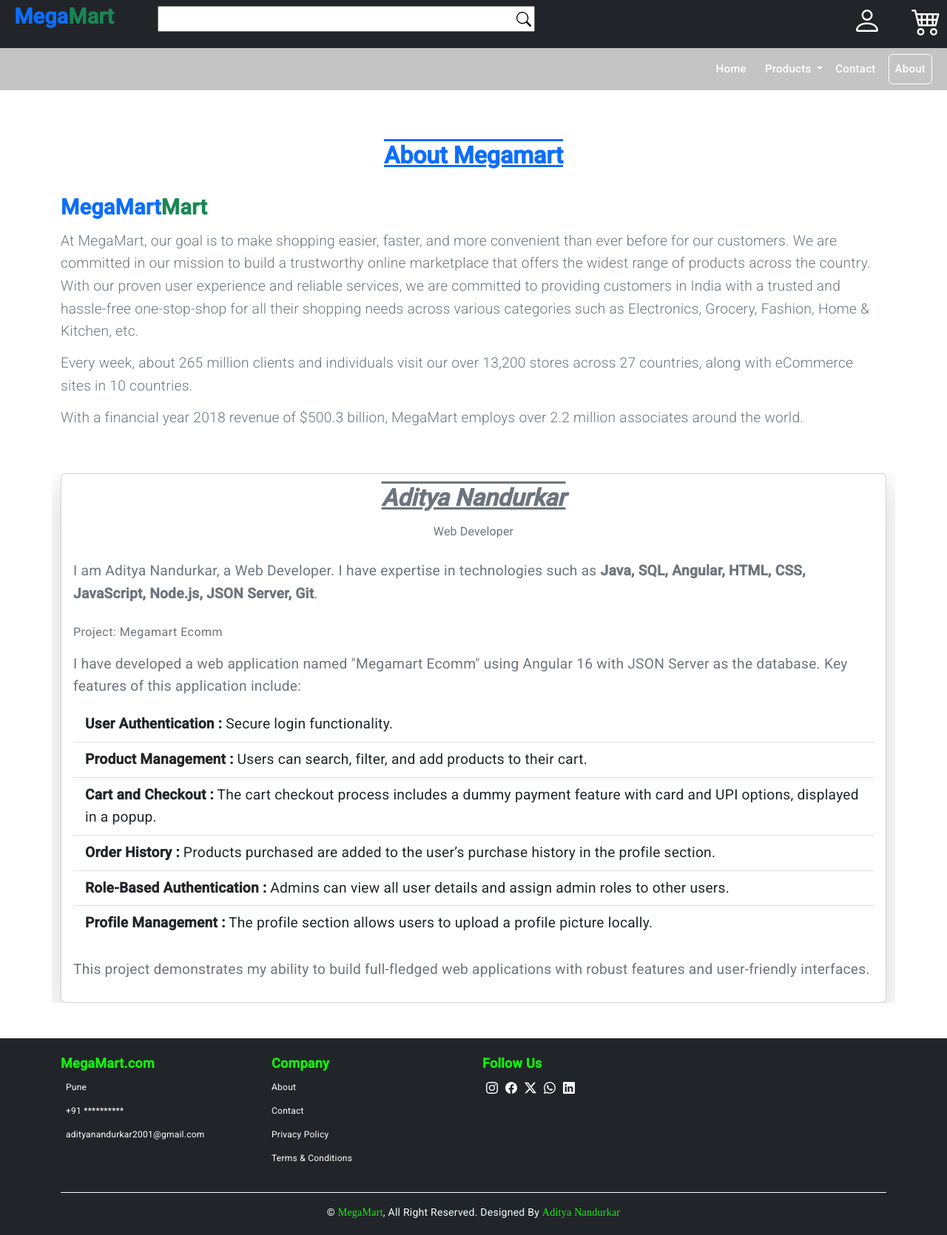
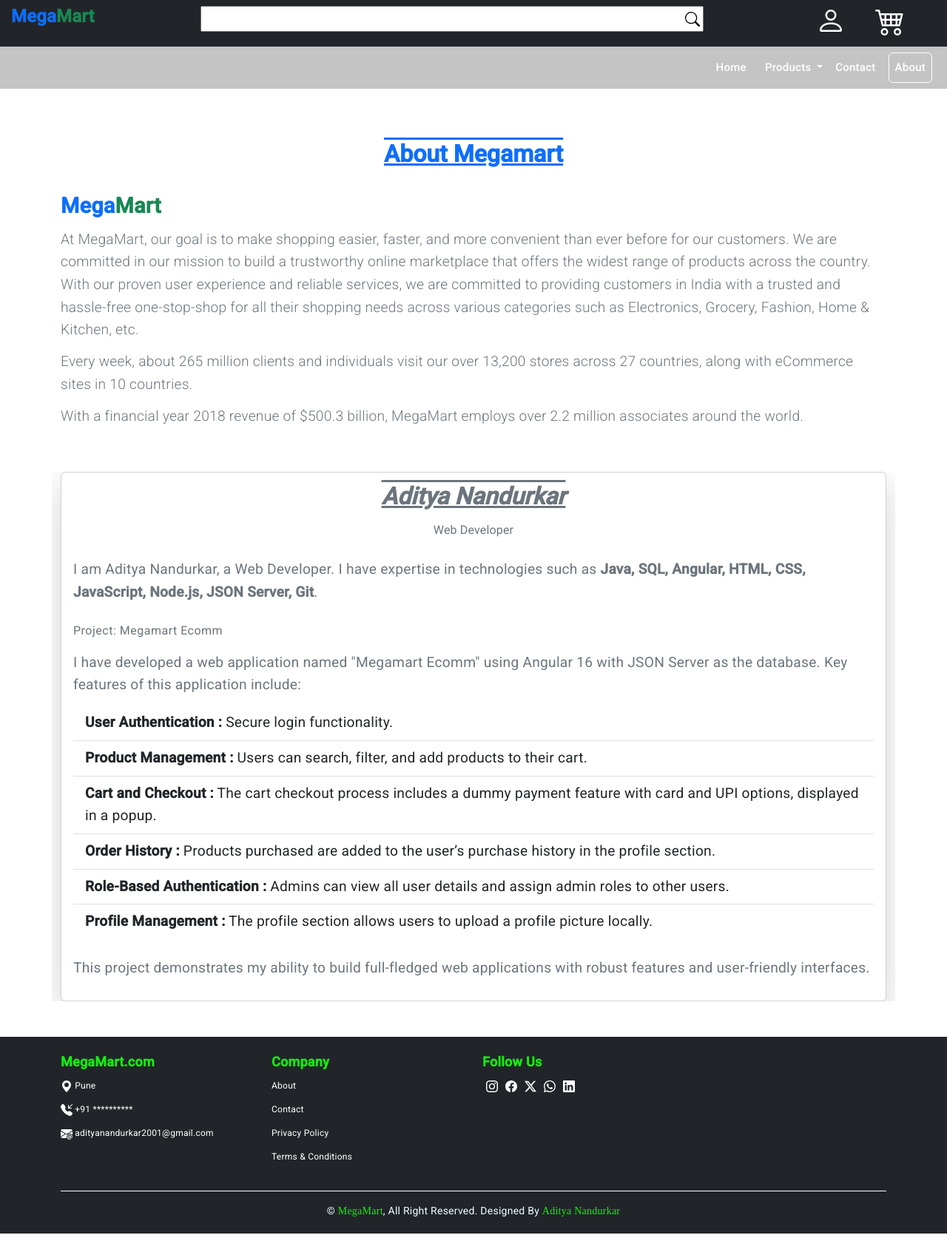
Before and after one commit to AdityaNandurkar/MegaMart-Ecomm, an Angular app: page /about-us in a window 1280 px wide. Shown: the whole page at 74% size. Built offline with nearby package versions, Linux system fonts and the light colour scheme.

Commit message:
change to header

```diff
--- a/src/app/pages/about/about.component.html
+++ b/src/app/pages/about/about.component.html
@@ -4,7 +4,7 @@
     </div>
     <h3 class="logo">
         <a class="navbar-brand text-primary fw-bold" routerLink="/">
-            {{ companyName }}<span class="text-success">Mart</span>
+            {{ 'Mega' }}<span class="text-success">Mart</span>
         </a>
     </h3>
     <p class="lead">{{ missionStatement }}</p>
--- a/src/app/pages/components/login-register/login-register.component.ts
+++ b/src/app/pages/components/login-register/login-register.component.ts
@@ -103,7 +103,6 @@
 
   // Stores user data in local storage
   private storeUserData(user: User): void {
-    debugger;
     localStorage.setItem('email', this.loginForm.value.email);
     localStorage.setItem('password', this.loginForm.value.password);
 
--- a/src/app/pages/contact/contact.component.html
+++ b/src/app/pages/contact/contact.component.html
@@ -7,7 +7,7 @@
                 We’ll help you every step of the way! Simply send us an email or give us a call for assistance.
             </p>
             <p class="bold fs-5">Address: <span class="details">Pune </span></p>
-            <p class="bold fs-5">Email: <span class="details">adityanandur@gmail.com</span></p>
+            <p class="bold fs-5">Email: <span class="details">adityanandurkar2001@gmail.com</span></p>
             <p class="bold fs-5">Call on: <span class="details">+91 **********</span></p>
         </div>
         <div class="col-md-6 contact_map">
--- a/src/app/pages/footer/footer.component.html
+++ b/src/app/pages/footer/footer.component.html
@@ -3,9 +3,25 @@
     <div class="row pb-4">
       <div class="col-md-3 footer_address">
         <h5>MegaMart.com</h5>
-        <p class="company-address"><i class="bi bi-geo-alt-fill"></i>Pune</p>
-        <p class="company-address"><i class="bi bi-telephone-fill"></i>+91 **********</p>
-        <p class="company-address"><i class="bi bi-envelope-at-fill"></i>adityanandurkar2001@gmail.com</p>
+        <p class="company-address"><svg xmlns="http://www.w3.org/2000/svg" width="16" height="16" fill="currentColor"
+            class="bi bi-geo-alt-fill" viewBox="0 0 16 16">
+            <path d="M8 16s6-5.686 6-10A6 6 0 0 0 2 6c0 4.314 6 10 6 10m0-7a3 3 0 1 1 0-6 3 3 0 0 1 0 6" />
+          </svg> Pune</p>
+        <p class="company-address"><svg xmlns="http://www.w3.org/2000/svg" width="16" height="16" fill="currentColor"
+            class="bi bi-telephone-inbound-fill" viewBox="0 0 16 16">
+            <path fill-rule="evenodd"
+              d="M1.885.511a1.745 1.745 0 0 1 2.61.163L6.29 2.98c.329.423.445.974.315 1.494l-.547 2.19a.68.68 0 0 0 .178.643l2.457 2.457a.68.68 0 0 0 .644.178l2.189-.547a1.75 1.75 0 0 1 1.494.315l2.306 1.794c.829.645.905 1.87.163 2.611l-1.034 1.034c-.74.74-1.846 1.065-2.877.702a18.6 18.6 0 0 1-7.01-4.42 18.6 18.6 0 0 1-4.42-7.009c-.362-1.03-.037-2.137.703-2.877zM15.854.146a.5.5 0 0 1 0 .708L11.707 5H14.5a.5.5 0 0 1 0 1h-4a.5.5 0 0 1-.5-.5v-4a.5.5 0 0 1 1 0v2.793L15.146.146a.5.5 0 0 1 .708 0" />
+          </svg> +91 **********</p>
+        <p class="company-address">
+          <a href="mailto:adityanandurkar2001@gmail.com">
+            <svg xmlns="http://www.w3.org/2000/svg" width="16" height="16" fill="currentColor"
+              class="bi bi-envelope-at-fill" viewBox="0 0 16 16">
+              <path
+                d="M2 2A2 2 0 0 0 .05 3.555L8 8.414l7.95-4.859A2 2 0 0 0 14 2zm-2 9.8V4.698l5.803 3.546zm6.761-2.97-6.57 4.026A2 2 0 0 0 2 14h6.256A4.5 4.5 0 0 1 8 12.5a4.49 4.49 0 0 1 1.606-3.446l-.367-.225L8 9.586zM16 9.671V4.697l-5.803 3.546.338.208A4.5 4.5 0 0 1 12.5 8c1.414 0 2.675.652 3.5 1.671" />
+              <path
+                d="M15.834 12.244c0 1.168-.577 2.025-1.587 2.025-.503 0-1.002-.228-1.12-.648h-.043c-.118.416-.543.643-1.015.643-.77 0-1.259-.542-1.259-1.434v-.529c0-.844.481-1.4 1.26-1.4.585 0 .87.333.953.63h.03v-.568h.905v2.19c0 .272.18.42.411.42.315 0 .639-.415.639-1.39v-.118c0-1.277-.95-2.326-2.484-2.326h-.04c-1.582 0-2.64 1.067-2.64 2.724v.157c0 1.867 1.237 2.654 2.57 2.654h.045c.507 0 .935-.07 1.18-.18v.731c-.219.1-.643.175-1.237.175h-.044C10.438 16 9 14.82 9 12.646v-.214C9 10.36 10.421 9 12.485 9h.035c2.12 0 3.314 1.43 3.314 3.034zm-4.04.21v.227c0 .586.227.8.581.8.31 0 .564-.17.564-.743v-.367c0-.516-.275-.708-.572-.708-.346 0-.573.245-.573.791" />
+            </svg> adityanandurkar2001@gmail.com</a>
+        </p>
       </div>
 
       <div class="col-md-3 footer_address">
--- a/src/app/pages/header/header.component.html
+++ b/src/app/pages/header/header.component.html
@@ -1,4 +1,4 @@
-<nav class="navbar navbar-expand-lg navbar-dark bg-dark sticky-top">
+<!-- <nav class="navbar navbar-expand-lg navbar-dark bg-dark sticky-top">
     <div class="row w-100">
         <div class="col-md-2 d-flex align-items-center justify-content-center flex-column">
             <h3 class="logo">
@@ -32,6 +32,49 @@
                         d="M0 2.5A.5.5 0 0 1 .5 2H2a.5.5 0 0 1 .485.379L2.89 4H14.5a.5.5 0 0 1 .485.621l-1.5 6A.5.5 0 0 1 13 11H4a.5.5 0 0 1-.485-.379L1.61 3H.5a.5.5 0 0 1-.5-.5M3.14 5l.5 2H5V5zM6 5v2h2V5zm3 0v2h2V5zm3 0v2h1.36l.5-2zm1.11 3H12v2h.61zM11 8H9v2h2zM8 8H6v2h2zM5 8H3.89l.5 2H5zm0 5a1 1 0 1 0 0 2 1 1 0 0 0 0-2m-2 1a2 2 0 1 1 4 0 2 2 0 0 1-4 0m9-1a1 1 0 1 0 0 2 1 1 0 0 0 0-2m-2 1a2 2 0 1 1 4 0 2 2 0 0 1-4 0" />
                 </svg>
                 <div class="badge rounded-pill bg-danger" *ngIf="loggedIn()">{{ totalCartItem }}
+                </div>
+            </div>
+        </div>
+    </div>
+</nav> -->
+
+
+<nav class="saticNavbar navbar navbar-expand-lg navbar-dark bg-dark sticky-top">
+    <div class="row w-100">
+        <div class="col-md-2 item-center item-width">
+            <h3 class="logo">
+                <a class="navbar-brand text-primary fw-bold" routerLink="/">Mega<span
+                        class="text-success">Mart</span></a>
+            </h3>
+        </div>
+        <div class="col-md-5 search-div">
+            <div class="searchBox d-flex justify-content-end align-items-center">
+                <input type="text" class="w-100 searchInput" name="productName" id="" [(ngModel)]="productName"
+                    (keyup)="search($event)">
+                <svg xmlns="http://www.w3.org/2000/svg" width="20px" height="20px" fill="currentColor"
+                    class="bi bi-search position-absolute" viewBox="0 0 16 16">
+                    <path
+                        d="M11.742 10.344a6.5 6.5 0 1 0-1.397 1.398h-.001q.044.06.098.115l3.85 3.85a1 1 0 0 0 1.415-1.414l-3.85-3.85a1 1 0 0 0-.115-.1zM12 6.5a5.5 5.5 0 1 1-11 0 5.5 5.5 0 0 1 11 0" />
+                </svg>
+            </div>
+        </div>
+        <div class="col-md-5 icon-div">
+            <div class=" d-flex justify-content-end align-items-start">
+                <div class="profile mx-3" *ngIf="!loggedIn()">
+                    <svg routerLink="/loginRegister" title="Login / Register" xmlns="http://www.w3.org/2000/svg"
+                        width="16" height="16" fill="currentColor" class="bi bi-person" viewBox="0 0 16 16">
+                        <path
+                            d="M8 8a3 3 0 1 0 0-6 3 3 0 0 0 0 6m2-3a2 2 0 1 1-4 0 2 2 0 0 1 4 0m4 8c0 1-1 1-1 1H3s-1 0-1-1 1-4 6-4 6 3 6 4m-1-.004c-.001-.246-.154-.986-.832-1.664C11.516 10.68 10.289 10 8 10s-3.516.68-4.168 1.332c-.678.678-.83 1.418-.832 1.664z" />
+                    </svg>
+                </div>
+                <div class="cart mx-4">
+                    <svg routerLink="/cart" routerLinkActive="active" xmlns="http://www.w3.org/2000/svg" width="16"
+                        height="16" fill="currentColor" class="bi bi-cart4" viewBox="0 0 16 16">
+                        <path
+                            d="M0 2.5A.5.5 0 0 1 .5 2H2a.5.5 0 0 1 .485.379L2.89 4H14.5a.5.5 0 0 1 .485.621l-1.5 6A.5.5 0 0 1 13 11H4a.5.5 0 0 1-.485-.379L1.61 3H.5a.5.5 0 0 1-.5-.5M3.14 5l.5 2H5V5zM6 5v2h2V5zm3 0v2h2V5zm3 0v2h1.36l.5-2zm1.11 3H12v2h.61zM11 8H9v2h2zM8 8H6v2h2zM5 8H3.89l.5 2H5zm0 5a1 1 0 1 0 0 2 1 1 0 0 0 0-2m-2 1a2 2 0 1 1 4 0 2 2 0 0 1-4 0m9-1a1 1 0 1 0 0 2 1 1 0 0 0 0-2m-2 1a2 2 0 1 1 4 0 2 2 0 0 1-4 0" />
+                    </svg>
+                    <div class="badge rounded-pill bg-danger" *ngIf="loggedIn()">{{ totalCartItem }}
+                    </div>
                 </div>
             </div>
         </div>
--- a/src/app/pages/header/header.component.scss
+++ b/src/app/pages/header/header.component.scss
@@ -1,65 +1,166 @@
+// .logo a {
+//     font-size: 1.8rem;
+//     text-decoration: none;
+//     color: #007bff;
+//     cursor: pointer;
+// }
+
+// .logo a:hover {
+//     color: #0056b3;
+// }
+
+// .logo span {
+//     color: #28a745;
+//     font-weight: bold;
+// }
+// .saticNavbar{
+
+// }
+// @media (max-width: 768px) {
+//     .logo a {
+//         font-size: 1.5rem;
+//     }
+// }
+
+// .navbar {
+//     background-color: rgb(197, 196, 196);
+
+//     #navbarContent {
+//         // height: 20px;
+//     }
+
+//     #navigation_btn {
+//         color: white;
+//         font-size: 15px;
+//         font-weight: 500;
+//     }
+
+//     #navigation_btn:hover {
+//         color: #13F00C;
+//         transition: .5s;
+//         border-radius: 13px;
+//         cursor: pointer;
+//     }
+
+//     .dropdown-menu_items:hover {
+//         background-color: #146A11;
+//         color: white;
+//         transition: .5s;
+//     }
+
+//     //AFTER LOGIN
+//     #drop_list:hover {
+//         background-color: #146A11;
+//         transition: .5s;
+//         color: white;
+//     }
+// }
+
+// .bi-person,
+// .bi-cart4 {
+//     height: 40px;
+//     width: 40px;
+//     color: white;
+//     cursor: pointer;
+// }
+
+// .bi-cart4 {
+//     position: absolute;
+// }
+
+// .rounded-pill {
+//     position: relative;
+//     top: -5px;
+//     left: 25px;
+//     font-size: 12px;
+// }
+
+// .searchBox {
+//     .searchInput {
+//         height: 35px;
+//     }
+
+//     .bi-search {
+//         color: black;
+//         margin-right: 5px;
+//     }
+// }
+
+// .badge {
+//     position: relative;
+//     bottom: 10px;
+// }
+
+// .bi-person-circle {
+//     color: #653804;
+//     cursor: pointer;
+// }
+
+
+
+
+/* Define Variables for Colors and Sizes */
+:root {
+    --primary-color: #007bff;
+    --primary-hover: #0056b3;
+    --secondary-color: #28a745;
+    --navbar-bg: rgb(98, 96, 96);
+    --dropdown-hover-bg: #146A11;
+    --icon-size: 40px;
+    --transition-duration: 0.5s;
+}
+
+/* Logo Styling */
 .logo a {
     font-size: 1.8rem;
     text-decoration: none;
-    color: #007bff;
+    color: var(--primary-color);
     cursor: pointer;
+    transition: color var(--transition-duration);
 }
 
 .logo a:hover {
-    color: #0056b3;
+    color: var(--primary-hover);
 }
 
 .logo span {
-    color: #28a745;
+    color: var(--secondary-color);
     font-weight: bold;
 }
 
-@media (max-width: 768px) {
-    .logo a {
-        font-size: 1.5rem;
-    }
-}
-
+/* Navbar Styling */
 .navbar {
     background-color: rgb(197, 196, 196);
-
-    #navbarContent {
-        // height: 20px;
 }
 
 #navigation_btn {
     color: white;
     font-size: 15px;
     font-weight: 500;
+    cursor: pointer;
+    transition: color var(--transition-duration), border-radius var(--transition-duration);
 }
 
 #navigation_btn:hover {
-        color: #13F00C;
-        transition: .5s;
+    color: var(--secondary-color);
     border-radius: 13px;
-        cursor: pointer;
 }
 
-    .dropdown-menu_items:hover {
-        background-color: #146A11;
+.dropdown-menu_items:hover,
+#drop_list:hover {
+    background-color: var(--dropdown-hover-bg);
     color: white;
-        transition: .5s;
+    transition: background-color var(--transition-duration), color var(--transition-duration);
 }
 
-    //AFTER LOGIN
-    #drop_list:hover {
-        background-color: #146A11;
-        transition: .5s;
-        color: white;
-    }
-}
-
+/* Icon Styling */
 .bi-person,
 .bi-cart4 {
     height: 40px;
     width: 40px;
     color: white;
     cursor: pointer;
+    transition: color var(--transition-duration);
 }
 
 .bi-cart4 {
@@ -73,23 +174,184 @@
     font-size: 12px;
 }
 
-.searchBox {
-    .searchInput {
+/* Search Box Styling */
+.searchBox .searchInput {
     height: 35px;
 }
 
-    .bi-search {
+.searchBox .bi-search {
     color: black;
     margin-right: 5px;
 }
-}
 
+/* Badge Styling */
 .badge {
     position: relative;
     bottom: 10px;
 }
 
+/* Profile Icon Styling */
 .bi-person-circle {
     color: #653804;
     cursor: pointer;
+    transition: color var(--transition-duration);
 }
+
+.bi-person-circle:hover {
+    color: var(--secondary-color);
+}
+
+
+/* Responsive Design */
+@media (max-width: 480px) {
+    .logo a {
+        font-size: 1rem;
+    }
+
+    .searchBox .searchInput {
+        height: 30px;
+    }
+
+    .searchBox .bi-search {
+        height: 15px;
+    }
+
+    .item-width {
+        width: 20%;
+        margin-left: 20px;
+    }
+
+    .search-div {
+        width: 55%;
+    }
+
+    .icon-div {
+        width: 20%;
+        padding: 0;
+    }
+
+    .profile {
+        margin-right: 0 !important;
+        margin-left: 0 !important;
+    }
+
+    .bi-person,
+    .bi-cart4 {
+        height: 25px;
+        width: 25px;
+    }
+}
+
+@media (min-width:481px) and (max-width:767px) {
+    .logo a {
+        font-size: 1.2rem;
+    }
+
+    .searchBox .searchInput {
+        height: 30px;
+    }
+
+    .searchBox .bi-search {
+        height: 18px;
+    }
+
+    .item-width {
+        width: 22%;
+        margin-left: 11px;
+    }
+
+    .search-div {
+        width: 55%;
+    }
+
+    .icon-div {
+        width: 20%;
+    }
+
+    .profile {
+        margin-right: 0 !important;
+        margin-left: 0 !important;
+    }
+
+    .bi-person,
+    .bi-cart4 {
+        height: 30px;
+        width: 30px;
+    }
+}
+
+@media (min-width:768px) and (max-width:991px) {
+    .logo a {
+        font-size: 1.5rem;
+    }
+
+    .item-width {
+        width: 22%;
+        margin-left: 15px;
+    }
+
+    .searchBox .searchInput {
+        height: 35px;
+    }
+
+    .searchBox .bi-search {
+        height: 20px;
+    }
+
+    .search-div {
+        width: 55%;
+    }
+
+    .icon-div {
+        width: 20%;
+    }
+
+    .profile {
+        margin-right: 0 !important;
+        margin-left: 0 !important;
+    }
+
+    .bi-person,
+    .bi-cart4 {
+        height: 40px;
+        width: 40px;
+    }
+}
+
+@media (min-width:992px) and (max-width:1199px) {
+    .logo a {
+        font-size: 1.5rem;
+    }
+
+    .item-width {
+        width: 20%;
+        margin-left: 15px;
+    }
+
+    .search-div {
+        width: 55%;
+    }
+
+    .icon-div {
+        width: 20%;
+    }
+}
+
+@media (min-width:1200px) and (max-width:1919px) {
+    .logo a {
+        font-size: 1.5rem;
+    }
+
+    .item-width {
+        width: 20%;
+        margin-left: 15px;
+    }
+
+    .search-div {
+        width: 55%;
+    }
+
+    .icon-div {
+        width: 20%;
+    }
+}
--- a/src/app/pages/home/home.component.html
+++ b/src/app/pages/home/home.component.html
@@ -1,5 +1,5 @@
 <!-- CAROUSEL SECTION STARTS -->
-<ngb-carousel *ngIf="images" class="mb-2">
+<ngb-carousel *ngIf="images">
     <ng-template ngbSlide *ngFor="let i of images">
         <div class="picsum-img-wrapper">
             <img [src]="i" class="w-100" />
--- a/src/index.html
+++ b/src/index.html
@@ -2,10 +2,10 @@
 <html lang="en">
 <head>
   <meta charset="utf-8">
-  <title>Ecomm</title>
+  <title>MegaMart</title>
   <base href="/">
   <meta name="viewport" content="width=device-width, initial-scale=1">
-  <link rel="icon" type="image/x-icon" href="favicon.ico">
+  <link rel="icon" type="image/png" href="assets/images/logo.png">
   <link rel="preconnect" href="https://fonts.gstatic.com">
   <link href="https://fonts.googleapis.com/css2?family=Roboto:wght@300;400;500&display=swap" rel="stylesheet">
   <link href="https://fonts.googleapis.com/icon?family=Material+Icons" rel="stylesheet">
```
Also changed, not shown: src/assets/images/logo.png (added), 1 other file (tests, documents, lock files or other folders). Lines whose indentation alone changed are shown as unchanged.
